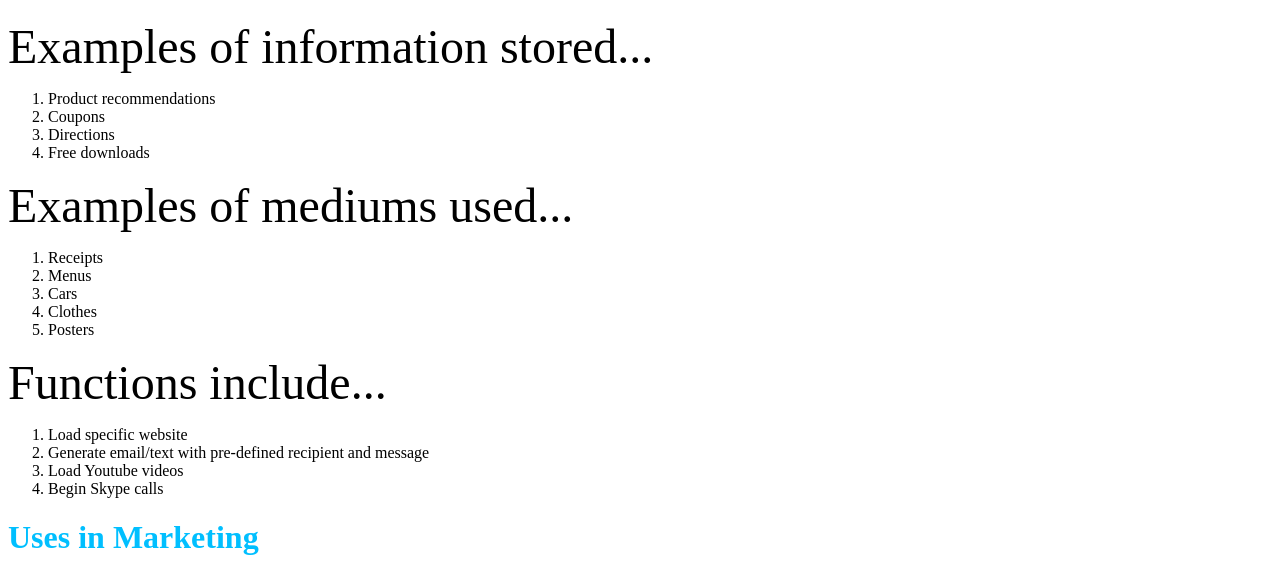
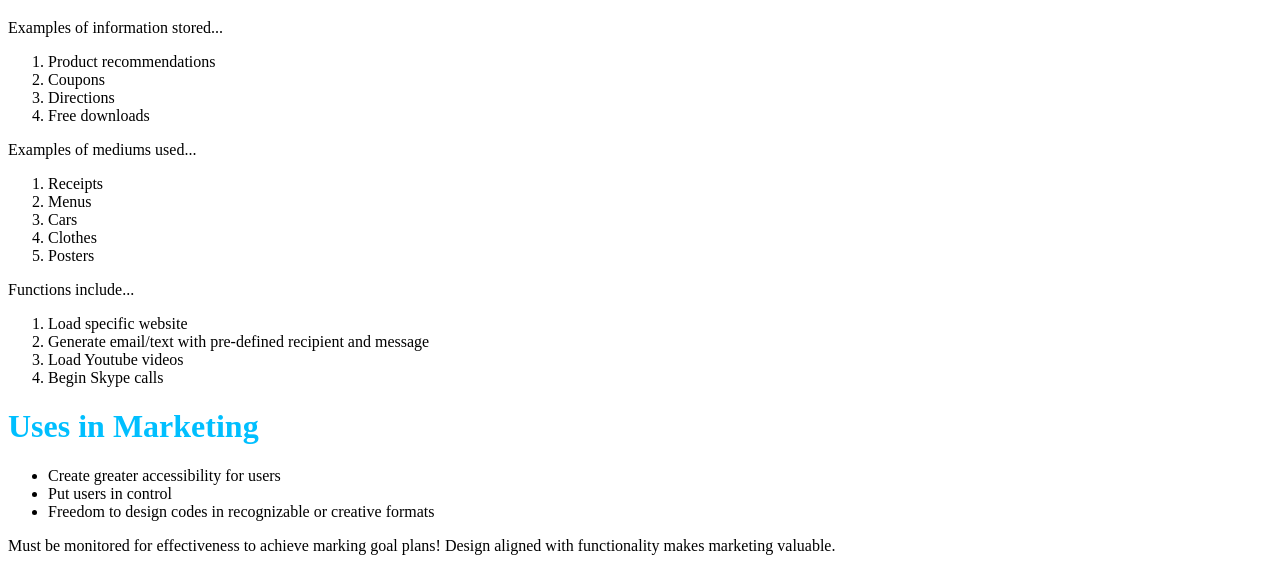
Before and after one commit to octabelle/MISC311, a plain HTML site: page index.html in a window 1280 px wide. Shown: the part 547-1122 px from the top of the page. Drawn offline with Linux system fonts and the light colour scheme.

Commit message:
Update index.html

```diff
--- a/index.html
+++ b/index.html
@@ -29,7 +29,7 @@ There are several generators online and as well as a feature in Adobe InDesign t
 </p>
 
 <font color="deepskyblue"><h1>Benefits</h1></font>
-<font size="10">Examples of information stored...</font>
+Examples of information stored...
 <ol>
 <li> Product recommendations</li>
 <li>Coupons</li>
@@ -37,7 +37,7 @@ There are several generators online and as well as a feature in Adobe InDesign t
 <li>Free downloads</li>
 </ol>
 
-<font size="10">Examples of mediums used...</font>
+Examples of mediums used...
 <ol>
   <li>Receipts</li>
   <li>Menus</li>
@@ -46,7 +46,7 @@ There are several generators online and as well as a feature in Adobe InDesign t
   <li>Posters</li>
 </ol>
 
-<font size="10">Functions include...</font>
+Functions include...
 <ol>
 <li>Load specific website</li>
 <li>Generate email/text with pre-defined recipient and message</li>
```
